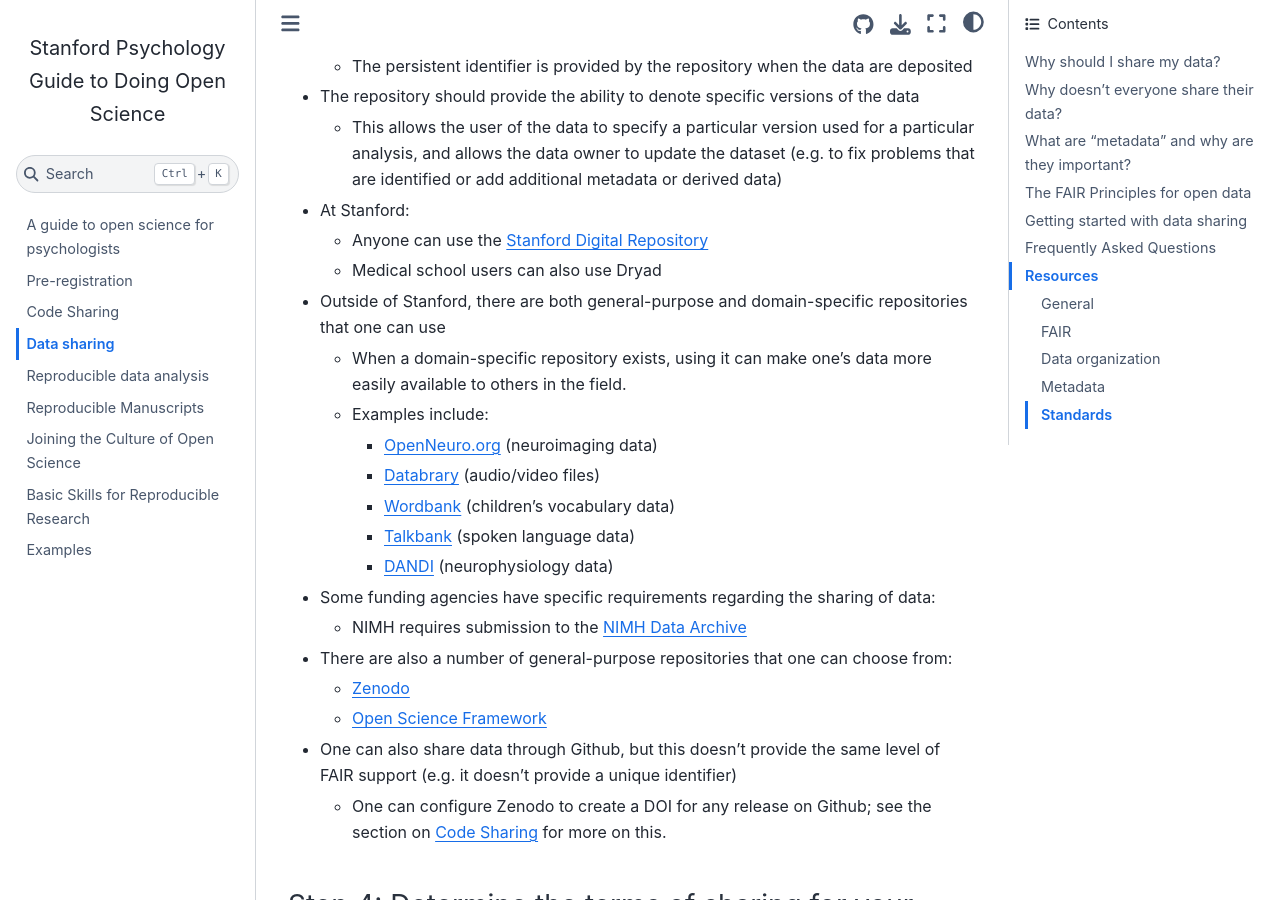
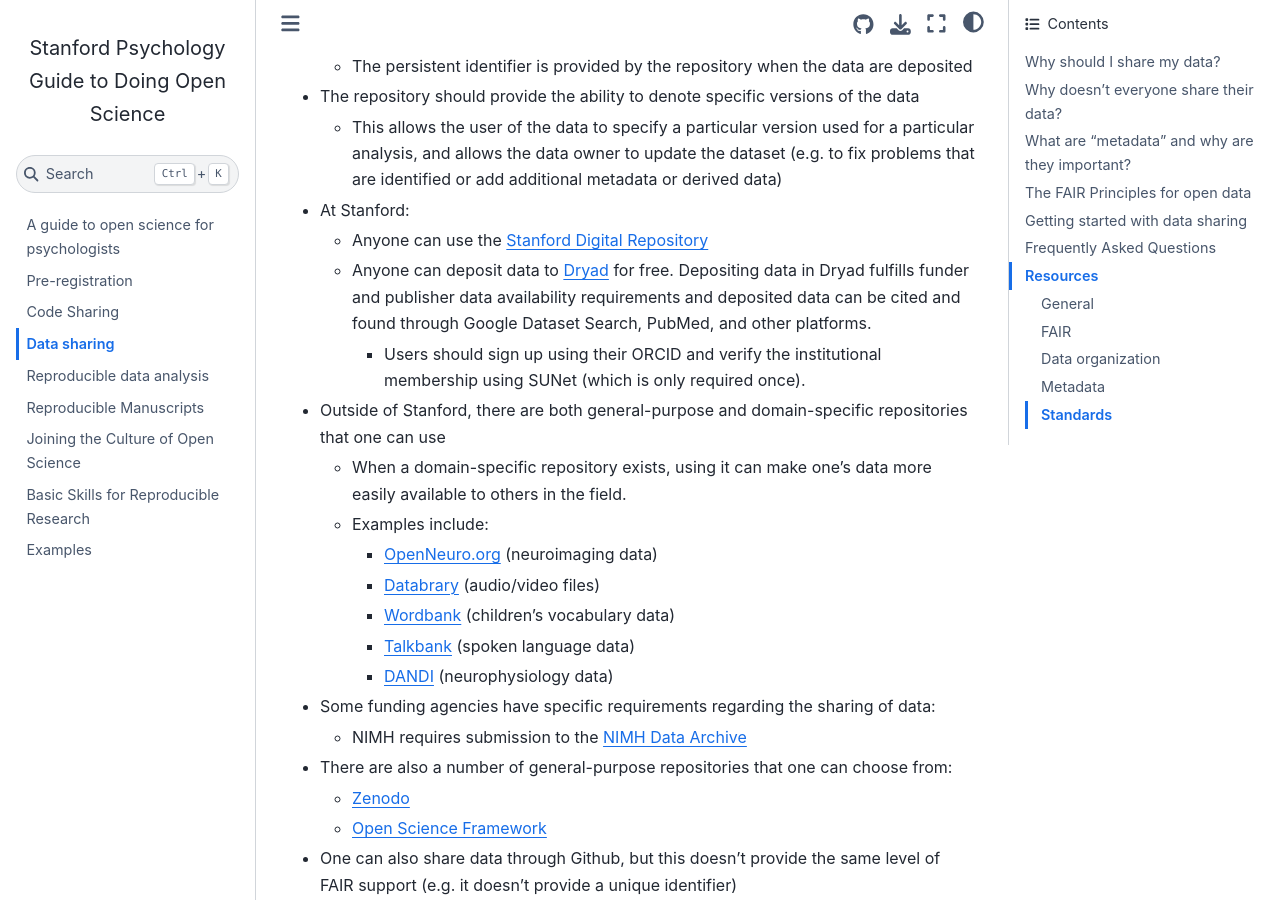
Before and after one commit to poldrack/psych-open-science-guide, a Jupyter Book: the page built from guide/3_datasharing.md, in a window 1280 px wide and 900 px high, scrolled down 4903 px. Built offline with Jupyter Book 1.0.4 settings and Sphinx 7.4.7 and the Sphinx Book theme 1.1.4, drawn with Linux system fonts in a browser that asks for light colours.

Commit message:
add dryad details

```diff
--- a/guide/3_datasharing.md
+++ b/guide/3_datasharing.md
@@ -97,7 +97,8 @@
     -   This allows the user of the data to specify a particular version used for a particular analysis, and allows the data owner to update the dataset (e.g. to fix problems that are identified or add additional metadata or derived data)
 -   At Stanford:
     -   Anyone can use the [Stanford Digital Repository](https://www.google.com/url?q=https://library.stanford.edu/research/stanford-digital-repository&sa=D&ust=1596301437005000&usg=AOvVaw0Ow9zAK7thV-GlEsS5miZS)
-    -   Medical school users can also use Dryad
+    -   Anyone can deposit data to [Dryad](http://datadryad.org/) for free. Depositing data in Dryad fulfills funder and publisher data availability requirements and deposited data can be cited and found through Google Dataset Search, PubMed, and other platforms.
+        - Users should sign up using their ORCID and verify the institutional membership using SUNet (which is only required once).
 -   Outside of Stanford, there are both general-purpose and domain-specific repositories that one can use
     -   When a domain-specific repository exists, using it can make one’s data more easily available to others in the field.
     -   Examples include:
```
